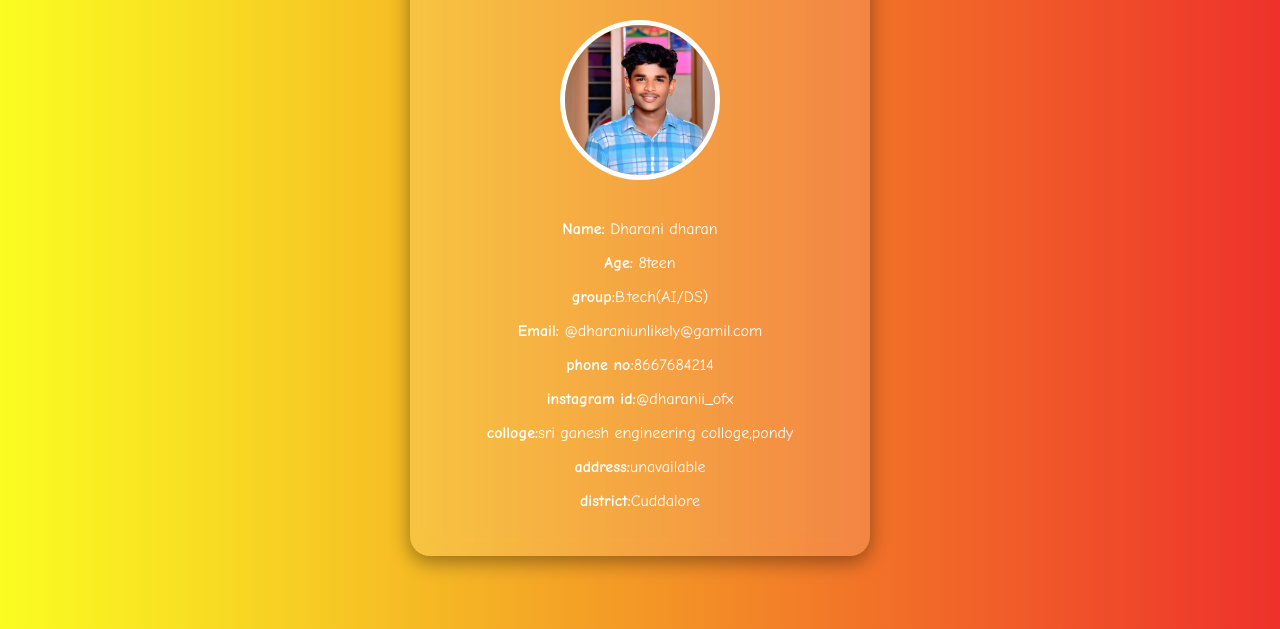
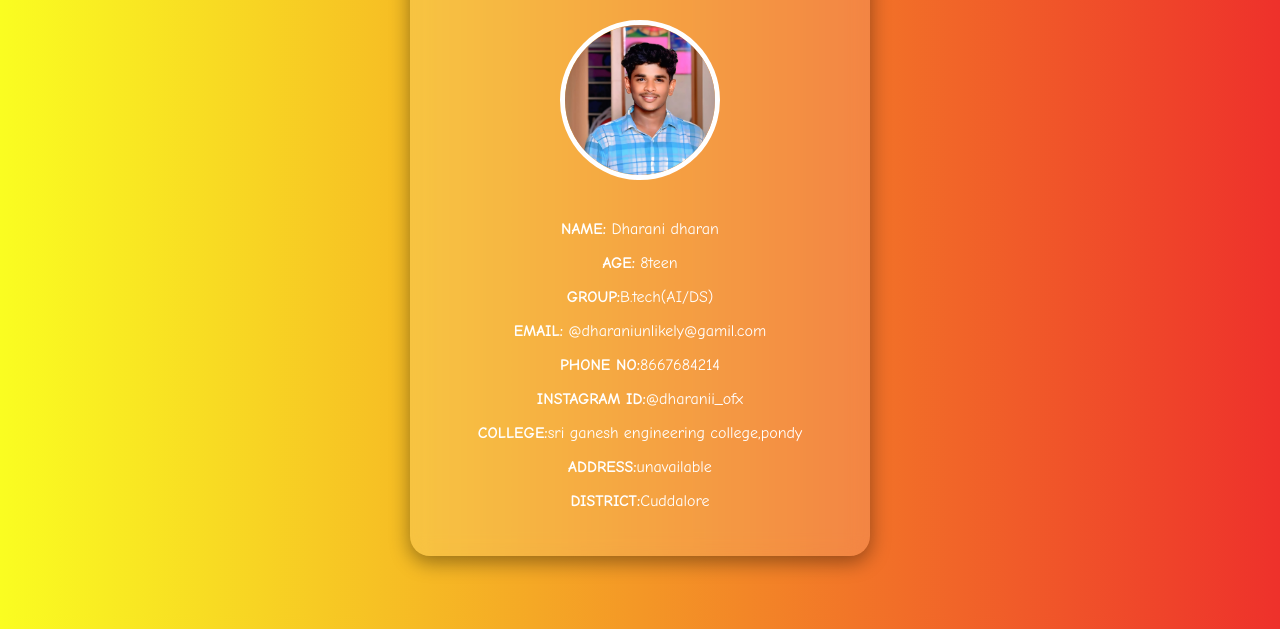
Before and after one commit to dharaniunlikely/unlikey-boye, a plain HTML site: page details.html in a window 1280 px wide. Shown: the part 171-800 px from the top of the page. Drawn offline with Linux system fonts and the light colour scheme.

Commit message:
add test

```diff
--- a/details.html
+++ b/details.html
@@ -8,15 +8,15 @@
   <div class="profile-card">
     <h1>🌟 personal details</h1>
     <img src="IMG-20250824-WA0000.jpg" alt="My Photo" class="profile-photo">
-    <p><strong>Name:</strong> Dharani dharan</p>
-    <p><strong>Age:</strong> 8teen</p>
-    <p><strong>group:</strong>B.tech(AI/DS)</p>
-    <p><strong>Email:</strong> @dharaniunlikely@gamil.com</p>
-    <p><strong>phone no:</strong>8667684214</p>
-    <p><strong>instagram id:</strong>@dharanii_ofx</p>
-    <p><strong>colloge:</strong>sri ganesh engineering colloge,pondy</p>
-    <p><strong>address:</strong>unavailable</p>
-    <p><strong>district:</strong>Cuddalore</p>
+    <p><strong>NAME:</strong> Dharani dharan</p>
+    <p><strong>AGE:</strong> 8teen</p>
+    <p><strong>GROUP:</strong>B.tech(AI/DS)</p>
+    <p><strong>EMAIL:</strong> @dharaniunlikely@gamil.com</p>
+    <p><strong>PHONE NO:</strong>8667684214</p>
+    <p><strong>INSTAGRAM ID:</strong>@dharanii_ofx</p>
+    <p><strong>COLLEGE:</strong>sri ganesh engineering college,pondy</p>
+    <p><strong>ADDRESS:</strong>unavailable</p>
+    <p><strong>DISTRICT:</strong>Cuddalore</p>
   </div>
 </body>
 </html>
```
